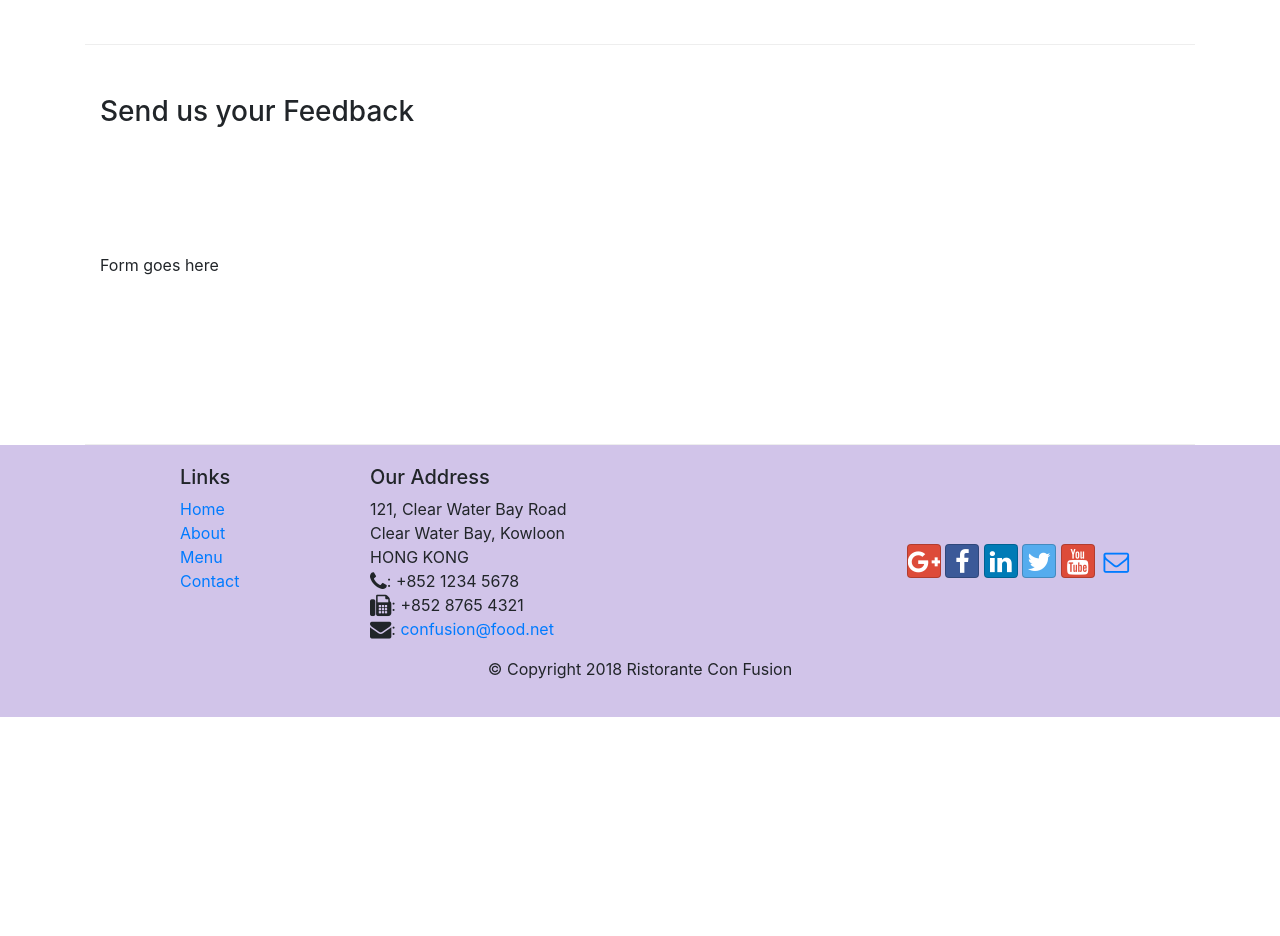
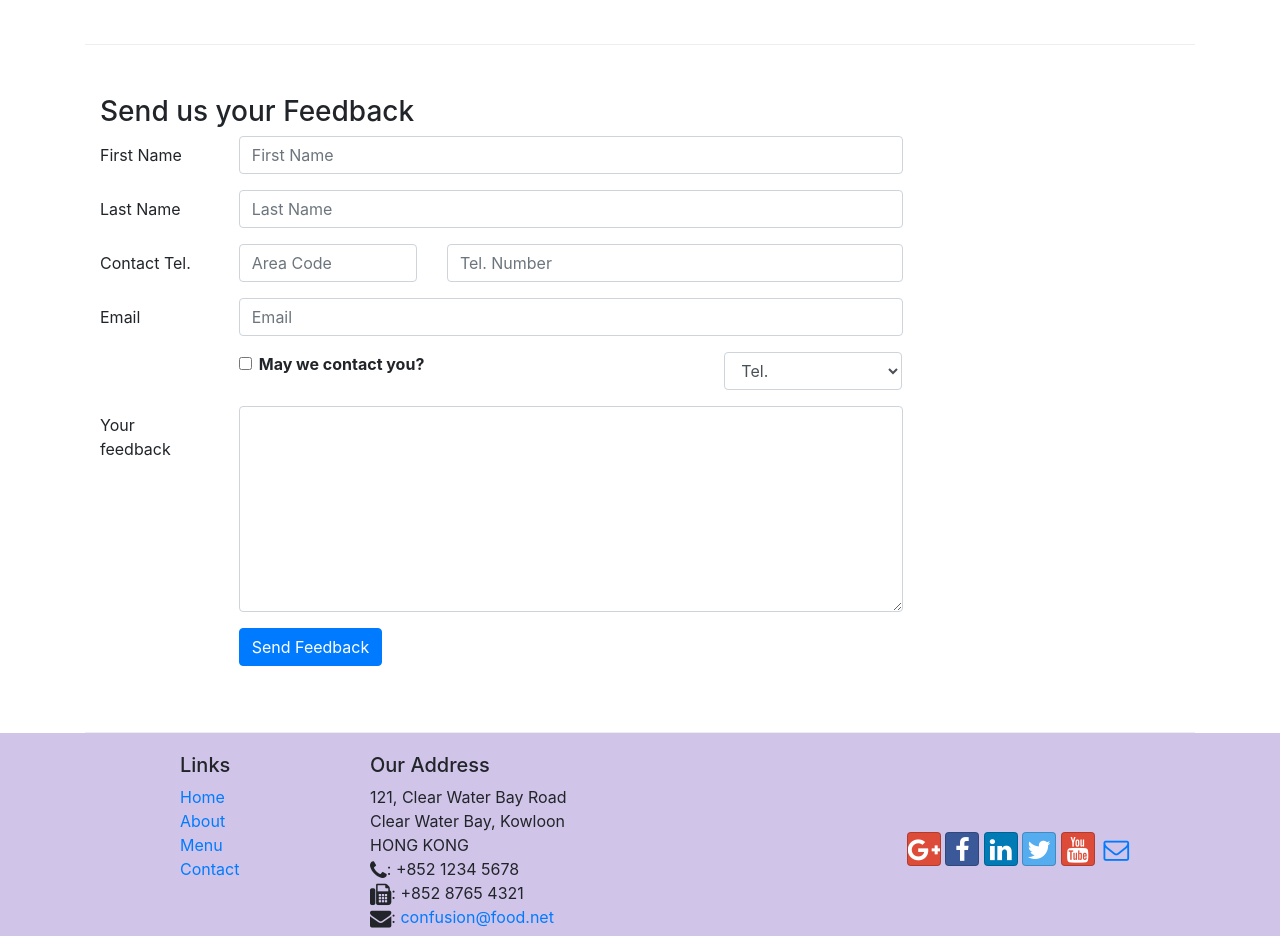
Before and after one commit to shubhampatil5/ConFusion, a website: page contactus.html in a window 1280 px wide. Shown: the part 820-1756 px from the top of the page. Before the commit the page ends 1537 px from the top, so only its background shows below. Drawn offline with nearby package versions, Linux system fonts and the light colour scheme.

Commit message:
forms added

```diff
--- a/contactus.html
+++ b/contactus.html
@@ -3,7 +3,7 @@
 
 <head>
 
-    <title>Ristorante Con Fusion: About Us</title>
+    <title>Ristorante Con Fusion: Contact Us</title>
     <!-- Required meta tags always come first -->
     <meta charset="utf-8">
     <meta name="viewport" content="width=device-width, initial-scale=1, shrink-to-fit=no">
@@ -93,7 +93,71 @@
               <h3>Send us your Feedback</h3>
            </div>
             <div class="col-12 col-md-9">
-                Form goes here
+                <form>
+                    <div class="form-group row">
+                        <label for="firstname" class="col-md-2 col-form-label" >First Name</label>
+                        <div class="col-md-10" >
+                            <input type="text" name="firstname" class="form-control" id="firstname" placeholder="First Name">
+                        </div>
+                    </div>
+
+                    <div class="form-group row">
+                        <label for="lastname" class="col-md-2 col-form-label" >Last Name</label>
+                        <div class="col-md-10" >
+                            <input type="text" name="lastname" class="form-control" id="lastname" placeholder="Last Name">
+                        </div>
+                    </div>
+
+                    <div class="form-group row">
+                        <label for="telnum" class="col-12 col-md-2 col-form-label" >Contact Tel.</label>
+                        <div class="col-5 col-md-3" >
+                            <input type="tel" name="areacode" class="form-control" id="areacode" placeholder="Area Code">
+                        </div>
+                        <div class="col-7 col-md-7" >
+                            <input type="text" name="telnum" class="form-control" id="telnum" placeholder="Tel. Number">
+                        </div>
+                    </div>
+
+                    <div class="form-group row">
+                        <label for="emailid" class="col-md-2 col-form-label" >Email</label>
+                        <div class="col-md-10" >
+                            <input type="email" name="email" class="form-control" id="email" placeholder="Email">
+                        </div>
+                    </div>
+                    <div class="form-group row">
+                        <div class="col-md-6 offset-md-2">
+                            <div class="form-check">
+                                <input type="checkbox" class="form-check-input" name="approve" id="approve"n value="">
+                                <label class="form-check-label" for="approve"><strong>May we contact you?</strong> </label>
+
+                            </div>
+                        </div>
+                        <div class="col-md-3 offset-md-1">
+                            <select class="form-control">
+                                <option>Tel.</option>
+                                <option>Email</option>
+
+                            </select>
+                        </div>
+                    </div>
+
+                    <div class="form-group row">
+                        <label for="feedback" class="col-md-2 col-form-label" >Your feedback</label>
+                        <div class="col-md-10" >
+                            <textarea name="email" class="form-control" id="feedback" rows="8">
+                            </textarea>
+                        </div>
+                    </div>
+                    <div class="form-group row">
+                        <div class="offset-md-2 col-md-10">
+                            <button type="submit" class="btn btn-primary">
+                            Send Feedback </button>
+                        </div>
+
+                    </div>
+
+
+                </form>
             </div>
              <div class="col-12 col-md">
             </div>
```
